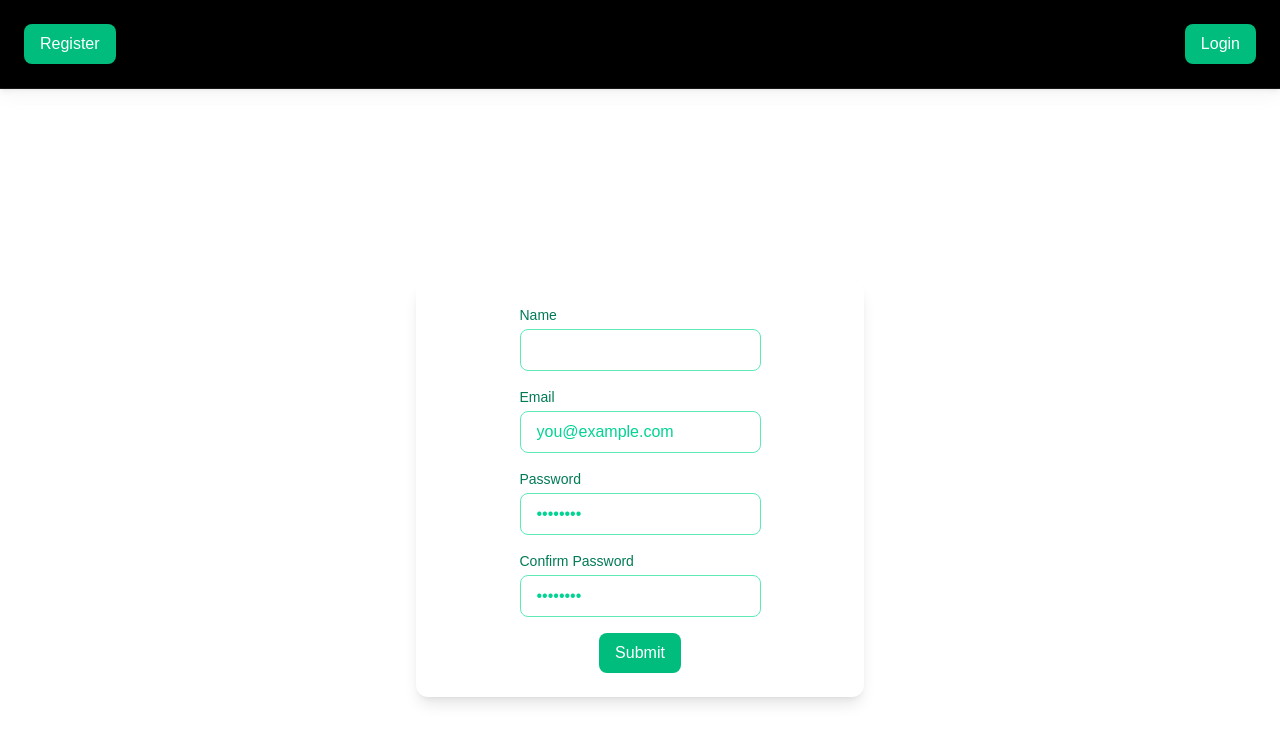
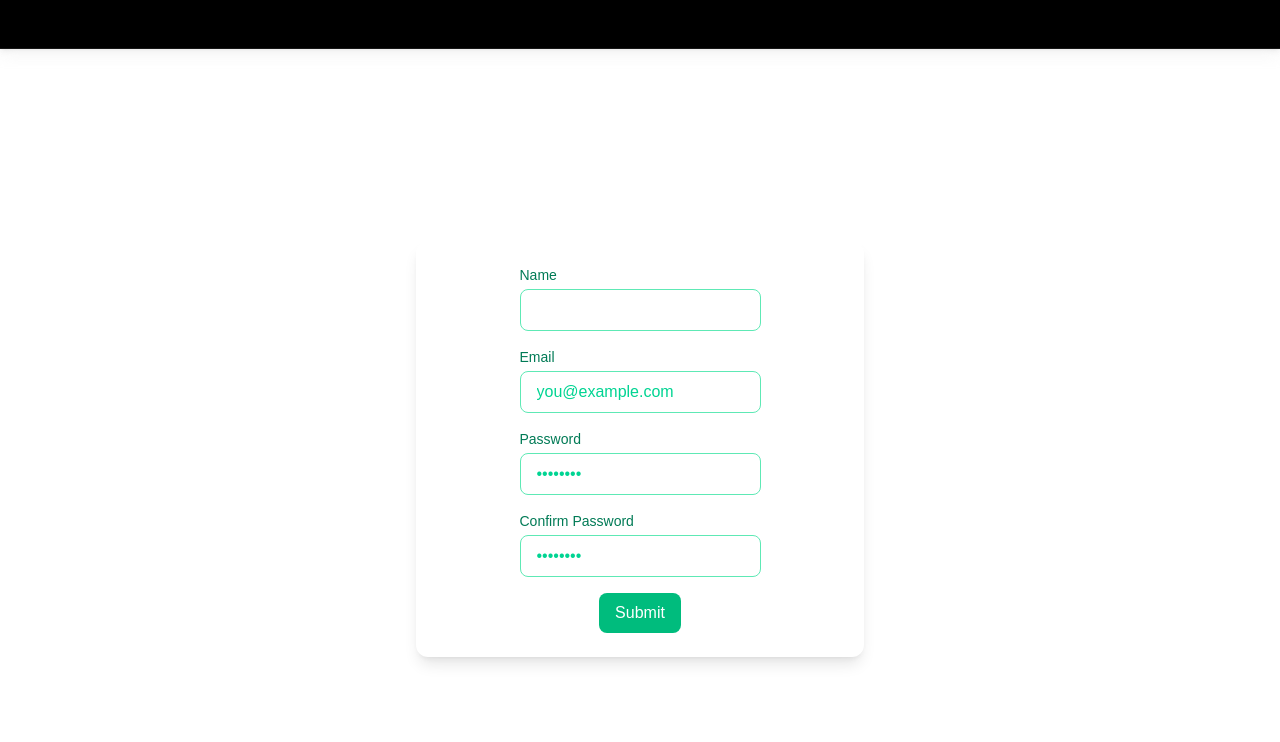
Before and after one commit to lfourage/Ariane-World-Builder, a Next.js app: page /register in a window 1280 px wide. Shown: the top 742 px of the page. Built offline with nearby package versions, Linux system fonts and the light colour scheme; no server answers.

Commit message:
added redirection + no navbuttons on /login and /register

```diff
--- a/components/Providers.tsx
+++ b/components/Providers.tsx
@@ -1,7 +1,7 @@
 "use client";
 
 import { SessionProvider } from "next-auth/react";
-import { Layout } from "./ui/Layout";
+import { Layout } from "@components/ui/Layout";
 
 export function Providers({ children }: { children: React.ReactNode }) {
   return (
--- a/components/pages/LoginPage.tsx
+++ b/components/pages/LoginPage.tsx
@@ -1,9 +1,9 @@
-"use client"
+"use client";
 
+import { useState } from "react";
+import { useSearchParams, useRouter } from "next/navigation";
+import { signIn } from "next-auth/react";
 import { ZodError } from "zod";
-import { signIn } from "next-auth/react";
-import { useState } from "react";
-//import { useRouter } from "next/router";
 import { loginSchema } from "@schemas/userSchema";
 import { parseZodErrors } from "@utils/parseZodErrors";
 import { parseSigninErrors } from "@utils/parseSigninErrors";
@@ -11,12 +11,15 @@ import { button } from "@tv/button";
 import { input } from "@tv/input";
 
 export default function LoginPage() {
+  const searchParams = useSearchParams();
   const [formData, setFormData] = useState({
     email: "",
     password: "",
   });
+  const router = useRouter();
+  const callbackUrl = searchParams.get("callbackUrl") || "/";
+
   const [errors, setErrors] = useState<Record<string, string>>({});
-  //const router = useRouter();
 
   const handleChange = (e: React.ChangeEvent<HTMLInputElement>) => {
     setFormData((prevState) => ({
@@ -35,15 +38,16 @@ export default function LoginPage() {
       const result = await signIn("credentials", {
         email: parsed.email,
         password: parsed.password,
+        callbackUrl,
         redirect: false,
       });
 
       if (result?.error) {
         setErrors(parseSigninErrors(result.error));
         return;
+      } else {
+        router.push(callbackUrl);
       }
-
-      //router.push("/");
     } catch (error: unknown) {
       if (error instanceof ZodError) {
         setErrors(parseZodErrors(error));
--- a/components/pages/RegisterPage.tsx
+++ b/components/pages/RegisterPage.tsx
@@ -1,5 +1,6 @@
 "use client";
 
+import { useSearchParams, useRouter } from "next/navigation";
 import { useState } from "react";
 import { signIn } from "next-auth/react";
 import { ZodError } from "zod";
@@ -10,12 +11,15 @@ import { button } from "@tv/button";
 import { input } from "@tv/input";
 
 export default function RegisterPage() {
+  const searchParams = useSearchParams();
   const [formData, setFormData] = useState({
     name: "",
     email: "",
     password: "",
     confirmPassword: "",
   });
+  const router = useRouter();
+  const callbackUrl = searchParams.get("callbackUrl") || "/";
 
   const [errors, setErrors] = useState<Record<string, string>>({});
 
@@ -47,12 +51,15 @@ export default function RegisterPage() {
       const result = await signIn("credentials", {
         email: parsed.email,
         password: parsed.password,
+        callbackUrl,
         redirect: false,
       });
 
       if (result?.error) {
         setErrors(parseSigninErrors(result.error));
         return;
+      } else {
+        router.push(callbackUrl);
       }
     } catch (error: unknown) {
       if (error instanceof ZodError) {
--- a/components/ui/NavLink.tsx
+++ b/components/ui/NavLink.tsx
@@ -1,3 +1,6 @@
+"use client";
+
+import { usePathname } from "next/navigation";
 import Link from "next/link";
 import { button } from "@tv/button";
 
@@ -6,20 +9,15 @@ interface NavLinkProps {
 }
 
 export const NavLink = ({ type }: NavLinkProps) => {
-  let path: string = "";
+  const pathname = usePathname();
 
-  switch (type) {
-    case "Register":
-      path = "/register";
-      break;
-    case "Login":
-      path = "/login";
-      break;
-    default:
-  }
+  if (pathname === "/login" || pathname === "/register")
+    return ;
+
+  const targetUrl = `${type.toLowerCase()}?callbackUrl=${pathname}`;
 
   return (
-    <Link className={button({ intent: "nature", size: "md" })} href={path}>
+    <Link className={button({ intent: "nature", size: "md" })} href={targetUrl}>
       {type}
     </Link>
   );
--- a/lib/services/userService.ts
+++ b/lib/services/userService.ts
@@ -49,7 +49,7 @@ export async function getAllUsers() {
   if (!data)
     return [];
 
-  const userList: Array<User> = data.map((u: User) => {
+  const userList: Array<User> = data.map((u) => {
     return {
       id: u.id,
       name: u.name ? u.name : "",
```
